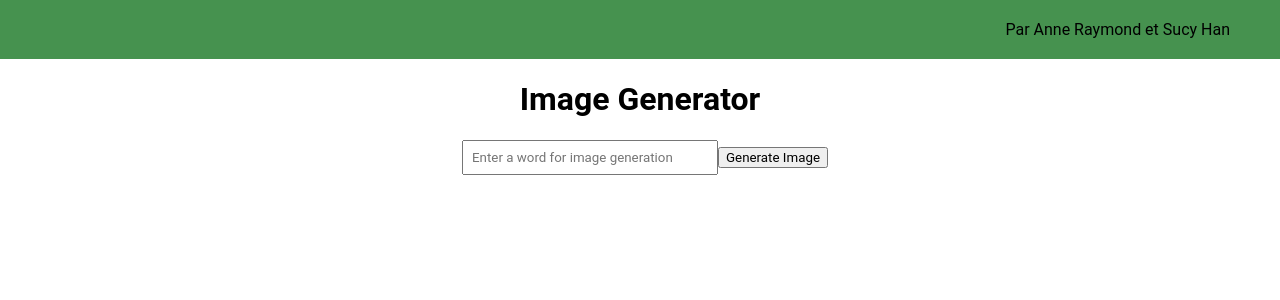
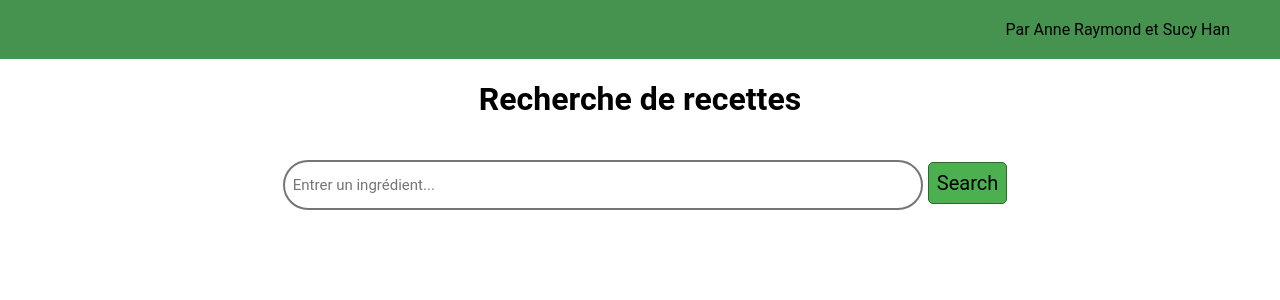
Before and after one commit to sucyhan/hackathon-2024, a React (Create React App) app in the folder client/: page /recipes in a window 1280 px wide. Shown: the top 300 px of the page. Built offline with nearby package versions, Linux system fonts and the light colour scheme.

Commit message:
SH: Recipes page finished

```diff
--- a/client/src/App.js
+++ b/client/src/App.js
@@ -4,11 +4,11 @@ import Homepage from './pages/Home-page';
 import LoginPage from './pages/Login-page.jsx';
 import Navbar from './components/Navbar.js';
 import { BrowserRouter as Router, Route, Routes } from 'react-router-dom';
-import RecipeGenerator from './pages/Recipes.js';
+import RecipeGenerator from './pages/Recipes.jsx';
 import InventoryForm from './pages/Inventory.jsx';
-import OPENAI_API_KEY from './openai-test.js';
 import axios from 'axios';
 import { useState } from 'react';
+import OPENAI_API_KEY from './config/openai.js';
 
 
 
--- /dev/null
+++ b/client/src/components/IngredientForm.css
@@ -0,0 +1,20 @@
+.ingredient-input {
+  width: 50%;
+  margin-top: 20px;
+  border-radius: 25px;
+  margin-right: 5px;
+  border: 2px solid #757575;
+  height: 50px;
+  font-size: 15px;
+}
+.search {
+    font-size: 20px;
+    padding: 8px;
+    background-color: #4caf50;
+    height: 120%;
+    border: 1px solid #2d672f;
+    border-radius: 5px;
+  }
+.search:hover {
+    background-color: #3d8c40;
+}
--- /dev/null
+++ b/client/src/components/IngredientForm.js
@@ -0,0 +1,24 @@
+import React, { useState } from 'react';
+import './IngredientForm.css';
+const IngredientForm = ({ onSearch }) => {
+  const [ingredient, setIngredient] = useState('');
+
+  const handleSubmit = (e) => {
+    e.preventDefault();
+    onSearch(ingredient);
+  };
+
+  return (
+    <form className='ingredient-form' onSubmit={handleSubmit}>
+      <input className='ingredient-input'
+        type="text"
+        value={ingredient}
+        onChange={(e) => setIngredient(e.target.value)}
+        placeholder="Entrer un ingrédient..."
+      />
+      <button className="search" type="submit">Search</button>
+    </form>
+  );
+};
+
+export default IngredientForm;
--- /dev/null
+++ b/client/src/components/RecipeList.css
@@ -0,0 +1,40 @@
+.card-container a {
+    text-decoration: none; /* Remove underline from text */
+    color: inherit; /* Make the text color the same as the parent element */
+  }
+.recipe-card {
+    width: 300px;
+    height: 300px;
+    padding: 20px;
+    border: 1px solid #ddd;
+    box-shadow: 0 4px 8px rgba(0, 0, 0, 0.2);
+    background-color: #fff;
+  }
+
+  .recipe-card:hover {
+    transition: 0.3s;
+    box-shadow: 0 8px 16px rgba(0, 0, 0, 0.215);
+    transform: scale(1.1);
+  }
+
+.recipe-img {
+    width: 80%;
+    height: 70%;
+    object-fit: cover;
+  }
+.table-row {
+    padding: 10px; /* Add some padding around the text */
+  }
+.recipe-name {
+    font-size: 22px;
+    font-weight:bold;
+    margin-top: 10px;
+    text-overflow: ellipsis;
+  white-space: nowrap;
+  }
+.recipe-diet {
+    font-size: 15px;
+    margin-top: 10px;
+    text-overflow: ellipsis;
+  white-space: nowrap;
+  }
--- /dev/null
+++ b/client/src/components/RecipeList.js
@@ -0,0 +1,22 @@
+import React from 'react';
+import './RecipeList.css';
+
+const RecipeList = ({ recipes }) => {
+  return (
+    <div className="card-container">
+      {recipes.map((recipe, index) => (
+        <a href={recipe.recipe.url} target="_blank" rel="noopener noreferrer" key={index}>
+        <div className="recipe-card" key={index}>
+          <img className='recipe-img' src={recipe.recipe.image} alt={recipe.recipe.label} />
+          <div className="table-row">
+            <div className="recipe-name">{recipe.recipe.label}</div>
+            <div className="recipe-diet">{recipe.recipe.dietLabels[0]}</div>
+          </div>
+        </div>
+        </a>
+      ))}
+    </div>
+  );
+};
+
+export default RecipeList;
--- /dev/null
+++ b/client/src/config/openai.js
@@ -0,0 +1,2 @@
+const OPENAI_API_KEY = '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';
+export default OPENAI_API_KEY;
--- a/client/src/pages/Recipes.js
+++ /dev/null
@@ -1,53 +0,0 @@
-import React, { useState } from 'react';
-import axios from 'axios';
-import OpenAI from 'openai';
-
-const OPENAI_API_KEY = 'YOUR_OPENAI_API_KEY';
-new OpenAI({ apiKey: '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', dangerouslyAllowBrowser: true });
-
-const ImageGenerator = () => {
-  const [inputWord, setInputWord] = useState('');
-  const [generatedImage, setGeneratedImage] = useState('');
-
-  const handleGenerateImage = async () => {
-    try {
-      const response = await axios.post(
-        'https://api.openai.com/v1/engines/dall-e/completions', // Replace with the correct endpoint if available
-        {
-          prompt: `Generate an image based on ${inputWord}`,
-          // Add any other necessary parameters
-        },
-        {
-          headers: {
-            'Content-Type': 'application/json',
-            'Authorization': `Bearer ${OPENAI_API_KEY}`,
-          },
-        }
-      );
-
-      setGeneratedImage(response.data.choices[0].image); // Adjust based on the actual API response
-    } catch (error) {
-      console.error('Error generating image:', error);
-    }
-  };
-
-  return (
-    <div>
-      <h1>Image Generator</h1>
-      <input
-        placeholder="Enter a word for image generation"
-        value={inputWord}
-        onChange={(e) => setInputWord(e.target.value)}
-      />
-      <button onClick={handleGenerateImage}>Generate Image</button>
-      {generatedImage && (
-        <div>
-          <h2>Generated Image</h2>
-          <img src={generatedImage} alt="Generated Image" />
-        </div>
-      )}
-    </div>
-  );
-};
-
-export default ImageGenerator;
--- /dev/null
+++ b/client/src/pages/Recipes.jsx
@@ -0,0 +1,30 @@
+import React, { useState } from 'react';
+import axios from 'axios';
+import IngredientForm from '../components/IngredientForm';
+import RecipeList from '../components/RecipeList';
+
+const RecipeGenerator = () => {
+  const [recipes, setRecipes] = useState([]);
+
+  const searchRecipes = async (ingredient) => {
+    try {
+      const response = await axios.get(
+        `https://api.edamam.com/search?q=${ingredient}&app_id=4afc2c74&app_key=
+        220de446133c2e3ee20c3d60409eabf5`
+      );
+      setRecipes(response.data.hits);
+    } catch (error) {
+      console.error('Error fetching recipes:', error);
+    }
+  };
+
+  return (
+    <div>
+        <h1>Recherche de recettes</h1>
+      <IngredientForm onSearch={searchRecipes} />
+      <RecipeList recipes={recipes} />
+    </div>
+  );
+};
+
+export default RecipeGenerator;
--- /dev/null
+++ b/package.json
@@ -0,0 +1,5 @@
+{
+  "dependencies": {
+    "dotenv": "^16.4.1"
+  }
+}
```
Also changed, not shown: client/src/Inventory.js (deleted, +0 -7 lines), client/src/openai-test.js (deleted, +0 -10 lines), client/src/pages/Inventory.css (+0 -19 lines), 2 other files (tests, documents, lock files or other folders).
